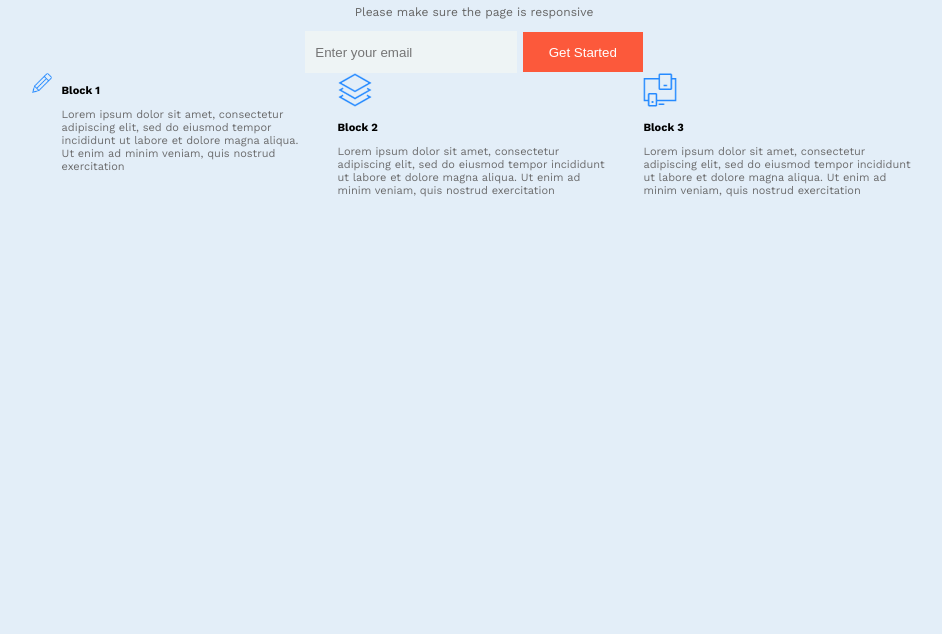
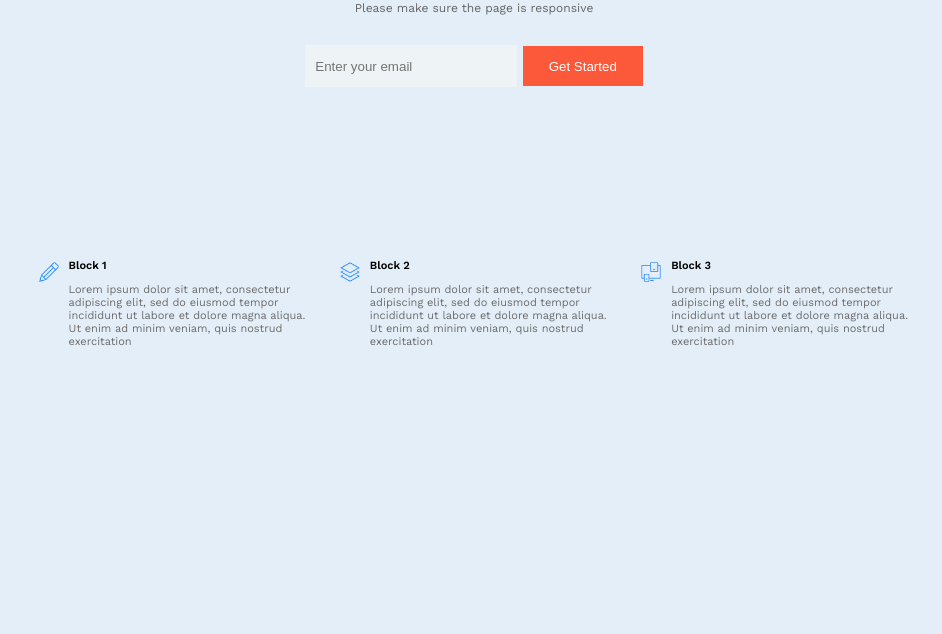
Before and after one commit to soclarence/Responsive-website-project, a plain HTML site: page index.html in a window 1280 px wide. Shown: the part 166-800 px from the top of the page, without its empty margins (166-1108 px from the left). Drawn offline with nearby package versions, Linux system fonts and the light colour scheme.

Commit message:
All done.

```diff
--- a/Resources/style.css
+++ b/Resources/style.css
@@ -1,8 +1,56 @@
 body {
     font-family: 'Work Sans', sans-serif;
     background-color: #E3EEF8;
+    padding: 10px;
 }
 
+/* Hero mobile */
+@media screen and (min-width: 375px) {
+    .hero {
+        display: block;
+        text-align: center;
+        margin-top: 7rem;
+    }
+
+    .sub-header {
+        font-size: 9pt;
+        color: #666666;
+        margin-bottom: 30px;
+    }
+
+    .header {
+        font-size: 20px;
+    }
+
+    .form {
+        display: flex;
+        flex-direction: column;
+        justify-content: center;
+        align-items: center;
+        margin-bottom: 50px;
+
+    }
+
+    #email {
+        width: 180px;
+        height: 50px;
+        border: none;
+        padding-left: 10px;
+        background-color: #EEF4F5;
+    }
+
+    #button {
+        width: 120px;
+        height: 50px;
+        border: none;
+        background-color: #FC593B;
+        color: white;
+        cursor: pointer;
+    }
+}
+
+/* hero desktop */
+@media screen and (min-width: 1000px) {
     .hero {
         display: block;
         text-align: center;
@@ -17,6 +65,7 @@ body {
     .form {
         display: flex;
         justify-content: center;
+        align-items: center;
 
     }
 
@@ -34,22 +83,58 @@ body {
         border: none;
         background-color: #FC593B;
         color: white;
+        cursor: pointer;
+    }
+}
+
+#button:hover {
+    background-color: #FF816A;
+    border-radius: 10px;
 }
 
 
-@media screen and (min-width: 576px) {
+
+
+
+/* abilities */
+
+@media screen and (min-width: 1000px) {
     #ability {
         display: grid;
         grid-template-columns: 1fr 1fr 1fr;
         grid-column-gap: 3em;
         padding-left: 15%;
         padding-right: 15%;
+        padding-top: 10%;
         font-size: 11px;
+
+
+
     }
 }
 
 
-@media screen and (min-width: 576px) {
+
+
+/* block 1 mobile */
+@media screen and (min-width: 300px) {
+    .block-1 {
+        display: grid;
+        grid-template-columns: 1fr 6.5fr;
+        align-items: flex-start;
+
+
+    }
+
+    .pencil {
+        width: 30px;
+        height: 30px;
+        margin-right: 10px;
+    }
+}
+
+/* block 1 desktop */
+@media screen and (min-width: 1000px) {
     .block-1 {
         display: flex;
         flex-direction: row;
@@ -64,10 +149,88 @@ body {
     }
 }
 
+
+
+/* block 2 mobile */
+@media screen and (min-width: 300px) {
+    .block-2 {
+        display: grid;
+        grid-template-columns: 1fr 6.5fr;
+        align-items: flex-start;
+
+
+    }
+
+    .layers {
+        width: 30px;
+        height: 30px;
+        margin-right: 10px;
+    }
+}
+
+/* block 2 desktop */
+@media screen and (min-width: 1000px) {
+    .block-2 {
+        display: flex;
+        flex-direction: row;
+        align-items: flex-start;
+
+    }
+
+    .layers {
+        width: 20px;
+        height: 20px;
+        margin-right: 10px;
+    }
+}
+
+
+
+/* block 2 mobile */
+@media screen and (min-width: 300px) {
+    .block-3 {
+        display: grid;
+        grid-template-columns: 1fr 6.5fr;
+        align-items: flex-start;
+
+
+    }
+
+    .responsive {
+        width: 30px;
+        height: 30px;
+        margin-right: 10px;
+    }
+}
+
+/* block 3 desktop */
+@media screen and (min-width: 1000px) {
+    .block-3 {
+        display: flex;
+        flex-direction: row;
+        align-items: flex-start;
+
+    }
+
+    .responsive {
+        width: 20px;
+        height: 20px;
+        margin-right: 10px;
+    }
+}
+
+
+
+
+
+
 .block-head {
-    font-weight: bold;
+    font-weight: 600;
+    padding: 0px;
+    margin-top: -3px;
 }
 
 .block-body {
     color: #6C6C6D;
+
 }
--- a/index.html
+++ b/index.html
@@ -33,23 +33,23 @@
     <!-- Attributes or abilities or skills -->
     <div id="ability">
         <div class="block-1">
-            <div><img src="./Resources/Assets/pencil.png" alt="pencil" class="pencil"></div>
+            <div><img src="./Resources/Assets/pencil.png" alt="pencil" class="pencil icon"></div>
             <div><p class="block-head">Block 1</p>
             <p class="block-body">Lorem ipsum dolor sit amet, consectetur adipiscing elit, sed do eiusmod tempor incididunt ut labore et dolore magna aliqua. Ut enim ad minim veniam, quis nostrud exercitation</p></div>
         </div>
 
 
         <div class="block-2">
-            <img src="./Resources/Assets/layers-3.png" alt="layers" class="layers">
-            <p class="block-head">Block 2</p>
-            <p class="block-body">Lorem ipsum dolor sit amet, consectetur adipiscing elit, sed do eiusmod tempor incididunt ut labore et dolore magna aliqua. Ut enim ad minim veniam, quis nostrud exercitation</p>
+            <div><img src="./Resources/Assets/layers-3.png" alt="layers" class="layers icon"></div>
+            <div><p class="block-head">Block 2</p>
+            <p class="block-body">Lorem ipsum dolor sit amet, consectetur adipiscing elit, sed do eiusmod tempor incididunt ut labore et dolore magna aliqua. Ut enim ad minim veniam, quis nostrud exercitation</p></div>
         </div>
 
 
         <div class="block-3">
-            <img src="./Resources/Assets/responsive.png" alt="responsive" class="responsive">
-            <p class="block-head">Block 3</p>
-            <p class="block-body">Lorem ipsum dolor sit amet, consectetur adipiscing elit, sed do eiusmod tempor incididunt ut labore et dolore magna aliqua. Ut enim ad minim veniam, quis nostrud exercitation</p>
+            <div><img src="./Resources/Assets/responsive.png" alt="responsive" class="responsive icon"></div>
+            <div><p class="block-head">Block 3</p>
+            <p class="block-body">Lorem ipsum dolor sit amet, consectetur adipiscing elit, sed do eiusmod tempor incididunt ut labore et dolore magna aliqua. Ut enim ad minim veniam, quis nostrud exercitation</p></div>
         </div>
     </div>
 </body>
```
Lines whose indentation alone changed are shown as unchanged.
